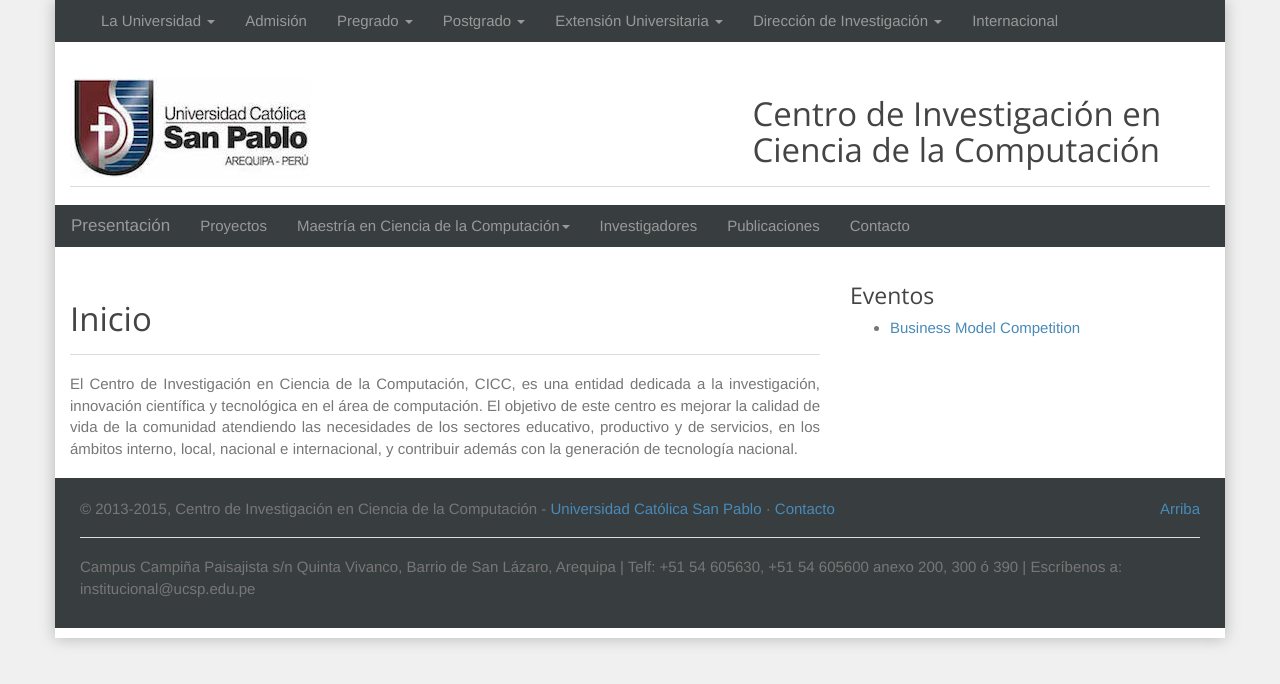
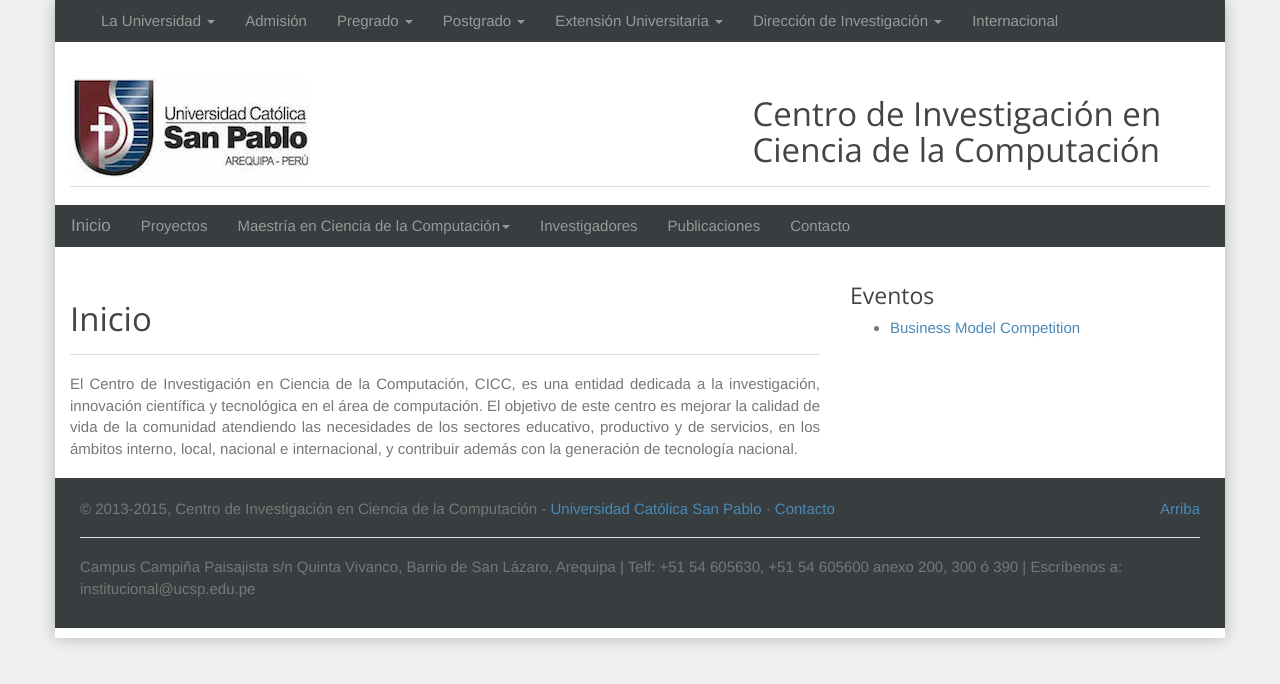
Before and after one commit to cs-ucsp/rics-ucsp, a Jekyll site: the page built from index.html, in a window 1280 px wide. Shown: the top 684 px of the page. Built offline with Jekyll 4.4.1, drawn with Linux system fonts in a browser that asks for light colours; nearby versions of some CDN libraries; Markdown is read by kramdown in place of the engine named in the settings.

Commit message:
Updated homepage title.

```diff
--- a/_layouts/default.html
+++ b/_layouts/default.html
@@ -46,7 +46,7 @@
               <button type="button" class="navbar-toggle" data-toggle="collapse" data-target="navbar-responsive-collapse">
               <span class="icon-bar"></span>
               </button>
-              <a class="navbar-brand" href="/">Presentación</a>
+              <a class="navbar-brand" href="/">Inicio</a>
             </div>
             <!-- /. RICS NavBar -->
             {% include rics-navbar.html %}
```
